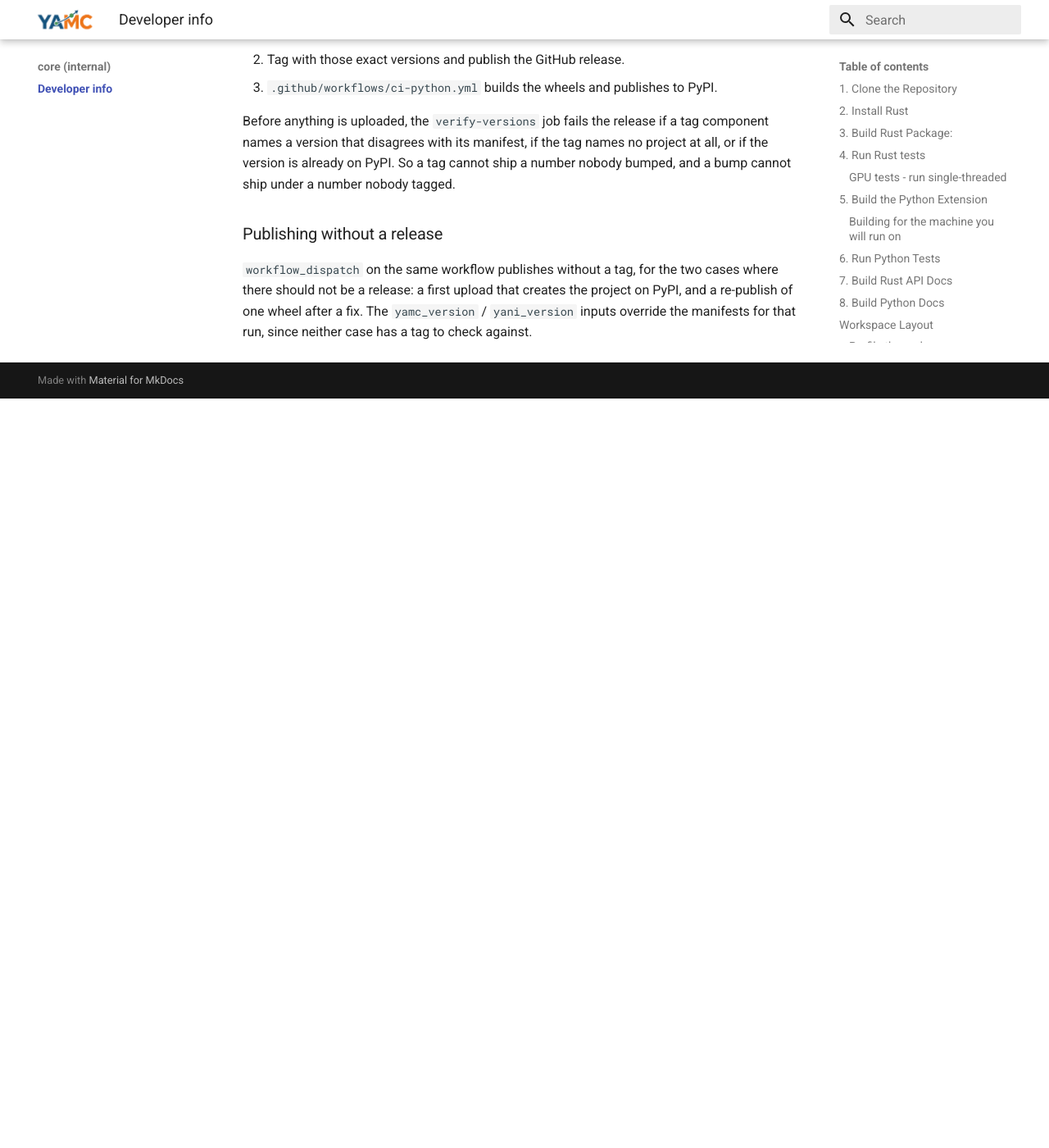
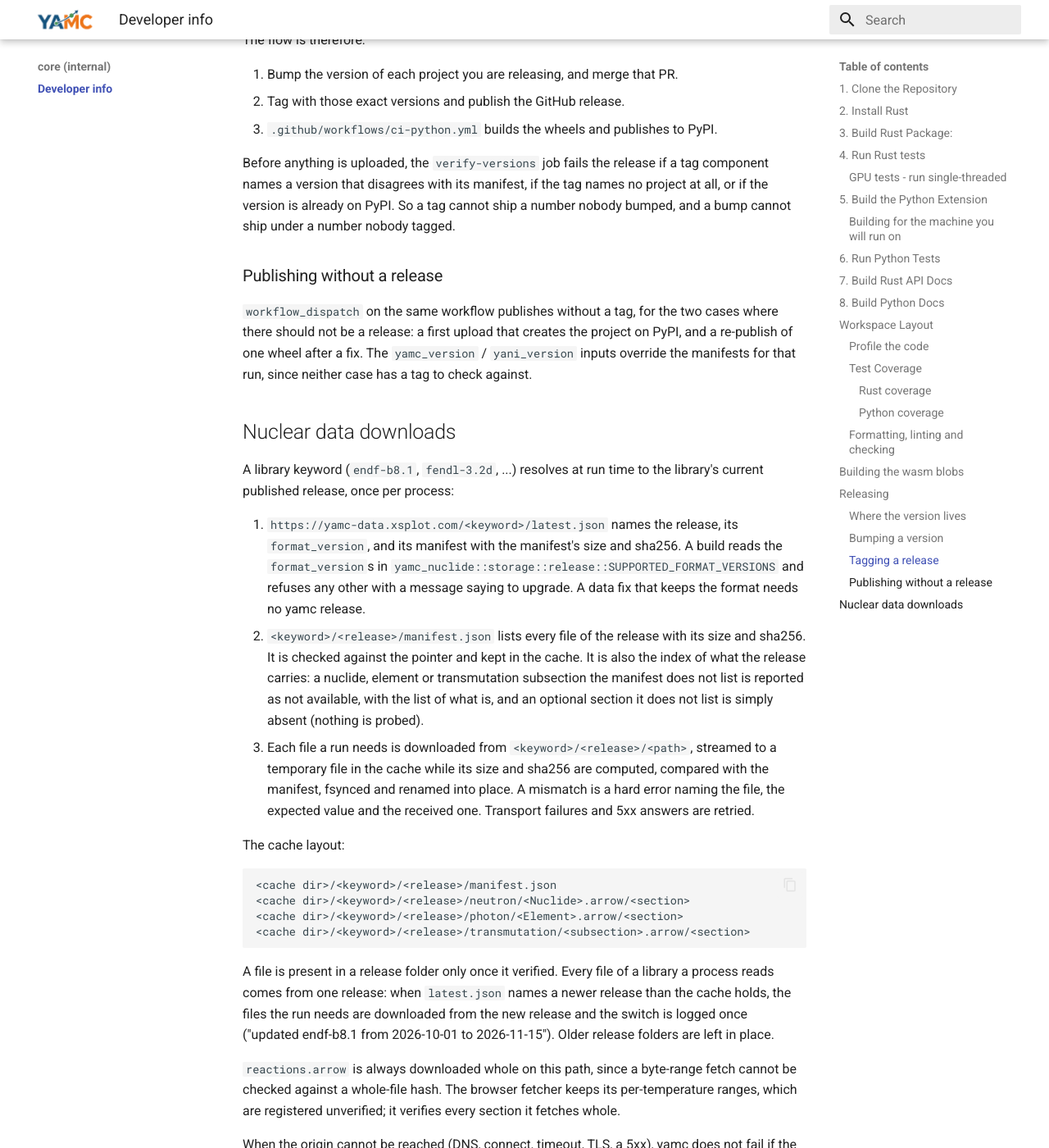
Before and after one commit to fusion-neutronics/core, an MkDocs documentation site: the page built from docs/developer_info.md, in a window 1280 px wide and 1400 px high, scrolled down 10376 px. Shown: the whole window at 82% size. Built offline with MkDocs 1.6.1 and Material for MkDocs 9.7.7, drawn with Linux system fonts in a browser that asks for light colours; before the commit the page ends 10862 px from its top, so only the background shows below that; some of the changed text lies outside the part shown.

Commit message:
Size-check local release folders against their manifest; document downloads and the cache

````diff
--- a/docs/developer_info.md
+++ b/docs/developer_info.md
@@ -38,7 +38,7 @@ published data, not source, so they are **downloaded once** rather than
 committed:
 
 ```bash
-python scripts/fetch_test_fixtures.py     # ~530 MB, into ~/.cache/yamc
+python scripts/fetch_test_fixtures.py     # ~530 MB, into the platform cache dir
 ```
 
 It fetches the endf-b8.1 nuclide, element and transmutation-chain sections into
@@ -46,11 +46,14 @@ the same on-disk cache production uses and symlinks them into
 `crates/yamc/tests/`. Re-running is cheap: anything already cached is left
 alone. `--check` reports what is missing without downloading.
 
-`YAMC_CACHE_DIR` overrides where that cache is, for the script and for yamc
-itself. It names the cache root verbatim rather than a home directory to derive
-one from, and it is the supported way to point a process at an isolated cache.
-Without it the root is `<home>/.cache/yamc`, where home is `USERPROFILE` on
-Windows and `HOME` everywhere else.
+The cache is the platform's per-user cache directory with `yamc` appended:
+`~/.cache/yamc` on Linux (`$XDG_CACHE_HOME/yamc` when that is set),
+`~/Library/Caches/yamc` on macOS and `%LOCALAPPDATA%\yamc` on Windows
+(`yamc.cache_dir()` reports it). There is no setting or environment variable
+that moves it. The fixtures keep their own flat layout there
+(`endf-b8.1-<Name>.arrow`), apart from the per-release folders the downloader
+writes, and are fetched from the unversioned layout until the libraries are
+republished in the release layout.
 
 The tests find it through `yamc_test_cache` (`crates/yamc-test-cache`) rather
 than resolving it themselves, so every test agrees with production on where the
@@ -504,3 +507,69 @@ cases where there should not be a release: a first upload that creates the
 project on PyPI, and a re-publish of one wheel after a fix. The `yamc_version` /
 `yani_version` inputs override the manifests for that run, since neither case has
 a tag to check against.
+
+## Nuclear data downloads
+
+A library keyword (`endf-b8.1`, `fendl-3.2d`, ...) resolves at run time to the
+library's current published release, once per process:
+
+1. `https://yamc-data.xsplot.com/<keyword>/latest.json` names the release, its
+   `format_version`, and its manifest with the manifest's size and sha256. A
+   build reads the `format_version`s in
+   `yamc_nuclide::storage::release::SUPPORTED_FORMAT_VERSIONS` and refuses any
+   other with a message saying to upgrade. A data fix that keeps the format
+   needs no yamc release.
+2. `<keyword>/<release>/manifest.json` lists every file of the release with its
+   size and sha256. It is checked against the pointer and kept in the cache.
+   It is also the index of what the release carries: a nuclide, element or
+   transmutation subsection the manifest does not list is reported as not
+   available, with the list of what is, and an optional section it does not
+   list is simply absent (nothing is probed).
+3. Each file a run needs is downloaded from `<keyword>/<release>/<path>`,
+   streamed to a temporary file in the cache while its size and sha256 are
+   computed, compared with the manifest, fsynced and renamed into place. A
+   mismatch is a hard error naming the file, the expected value and the
+   received one. Transport failures and 5xx answers are retried.
+
+The cache layout:
+
+```
+<cache dir>/<keyword>/<release>/manifest.json
+<cache dir>/<keyword>/<release>/neutron/<Nuclide>.arrow/<section>
+<cache dir>/<keyword>/<release>/photon/<Element>.arrow/<section>
+<cache dir>/<keyword>/<release>/transmutation/<subsection>.arrow/<section>
+```
+
+A file is present in a release folder only once it verified. Every file of a
+library a process reads comes from one release: when `latest.json` names a
+newer release than the cache holds, the files the run needs are downloaded
+from the new release and the switch is logged once ("updated endf-b8.1 from
+2026-10-01 to 2026-11-15"). Older release folders are left in place.
+
+`reactions.arrow` is always downloaded whole on this path, since a byte-range
+fetch cannot be checked against a whole-file hash. The browser fetcher keeps
+its per-temperature ranges, which are registered unverified; it verifies every
+section it fetches whole.
+
+When the origin cannot be reached (DNS, connect, timeout, TLS, a 5xx), yamc
+does not fail if the data is already local: it uses the newest cached release
+holding every file the run asks for, logs that the origin was unreachable and
+which release it used, and records that release in the results. Only a file
+missing from the cache is an error then, and the error names it. The first
+contact (`latest.json`) has a 3 s connect timeout, a 3 s request timeout and
+two attempts, so an offline machine waits at most about 6 s before the cache
+is used; data files have a 3 s connect timeout and a 30 s timeout on each read.
+
+Each file a run reads is logged as `<what>: <keyword> release <release>,
+downloaded and verified <n> file(s), <bytes> bytes -> <folder>` when it was
+downloaded, and as `<what>: <keyword> release <release>, from cache <folder>`
+when per-file load logging is on.
+
+Results record the release of each library a run used: `SimulationResults.runs`
+entries carry `data_releases` (`release`, `manifest_sha256`, `format_version`,
+`offline`), and `TransmutationResults.data_releases` carries the same.
+`combine_results` refuses to pool runs that read different releases of one
+library.
+
+A local directory passed as the data source is read as it is, with no
+download and no manifest check.
````
Also changed, not shown: 3 other files.
